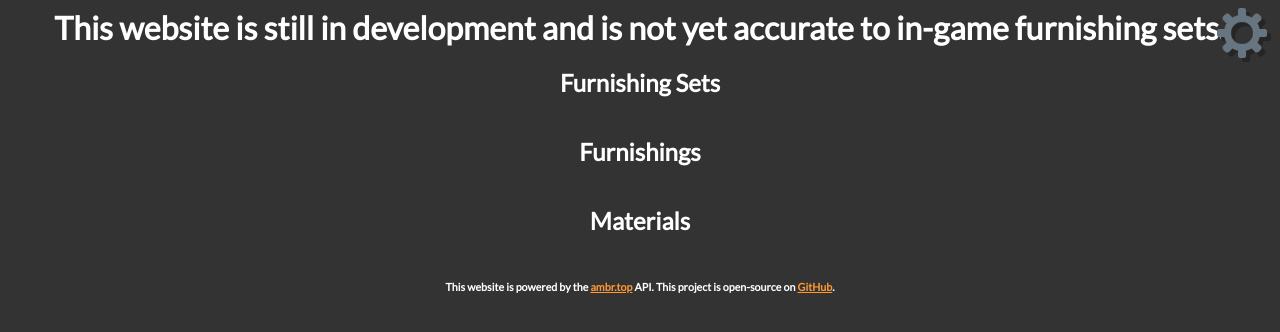
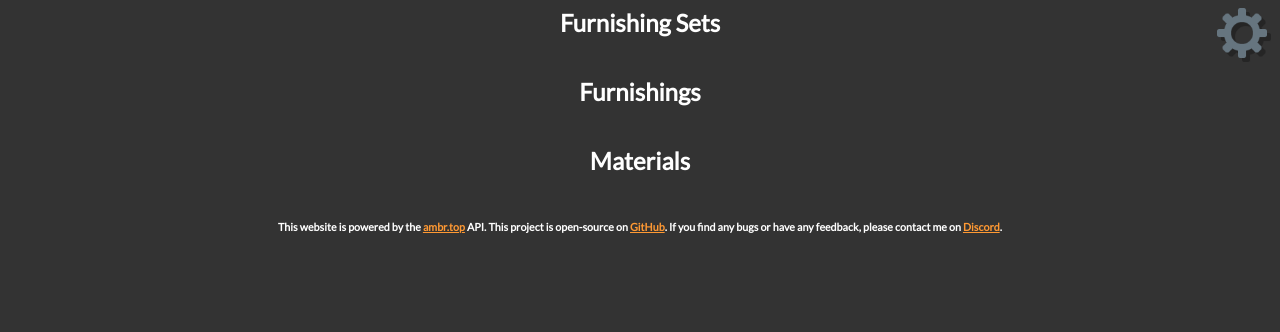
Before and after one commit to a-bakedpotato/Furnishing-Tracker, a PHP site: page / in a window 1280 px wide. Shown: the top 332 px of the page. Run offline with PHP 8.4, Linux system fonts and the light colour scheme; data that the repository does not hold is empty.

Commit message:
remove dev msg add discord

```diff
--- a/index.php
+++ b/index.php
@@ -8,7 +8,6 @@
     </head>
     <body>
         <noscript>This page relies on JavaScript to run. Please enable JavaScript before using this.</noscript>
-        <h1>This website is still in development and is not yet accurate to in-game furnishing sets.</h1>
         <h2>Furnishing Sets</h2>
 
         <a href="settings"><img id="settings" src="/assets/img/cog.png"></a>
@@ -136,6 +135,6 @@
         <h2>Materials</h2>
         <div id="materials"></div>
 
-        <h6 id="credit">This website is powered by the <a href="https://ambr.top/">ambr.top</a> API. This project is open-source on <a href="https://github.com/a-bakedpotato/furnishing-tracker">GitHub</a>.</h6>
+        <h6 id="credit">This website is powered by the <a href="https://ambr.top/">ambr.top</a> API. This project is open-source on <a href="https://github.com/a-bakedpotato/furnishing-tracker">GitHub</a>. If you find any bugs or have any feedback, please contact me on <a href="https://discord.gg/9TVJAht">Discord</a>.</h6>
     </body>
 </html>
```
